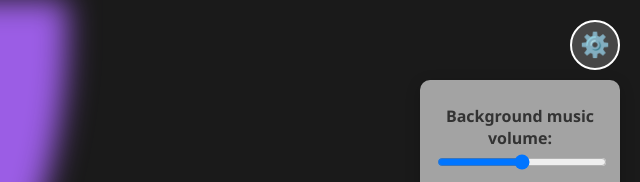
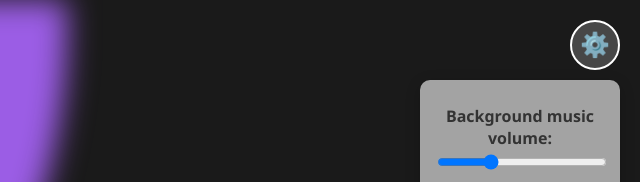
Before and after one commit to MrMuffinKappa/Quiz-Game, a plain HTML site: page index.html in a window 1280 px wide. Both pictures are taken after a click on the button "⚙️". Shown: the top 182 px of the page, 640-1280 px from the left. Drawn offline with nearby package versions, Linux system fonts and the light colour scheme; no server answers.

Commit message:
v 3.0.1
[SETTING]
+ Volume slider is now more precise

```diff
--- a/index.html
+++ b/index.html
@@ -50,7 +50,7 @@
         <div id="settings-content" class="hidden">
             <label>
                 <span data-i18n="settings_bg_volume">Background music volume:</span>
-                <input type="range" id="bg-volume" min="0" max="1" step="0.1" value="0.5">
+                <input type="range" id="bg-volume" min="0" max="1" step="0.01" value="0.3">
             </label>
             <label>
                 <span data-i18n="settings_fx_volume">Effects volume:</span>
```
